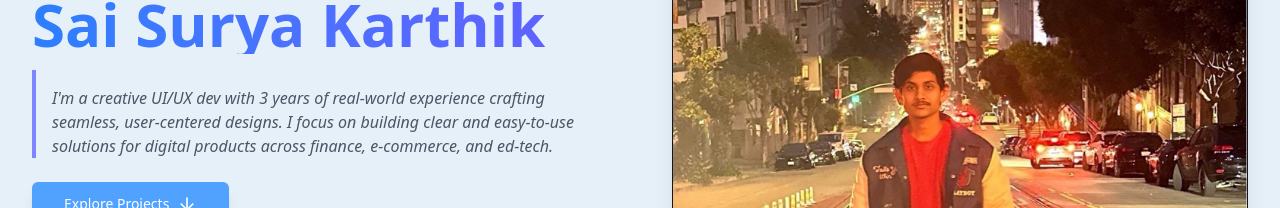
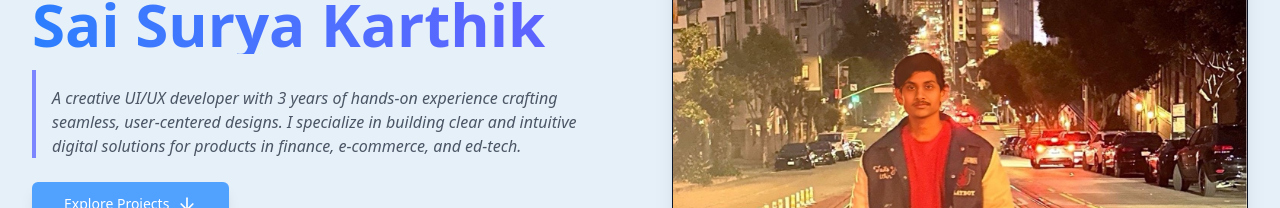
Before and after one commit to P-sskarthik/Portfolio-SSK, a React (Vite) app: page / in a window 1280 px wide. Shown: the part 297-505 px from the top of the page. Built offline with nearby package versions, Linux system fonts and the light colour scheme.

Commit message:
Minior changes

```diff
--- a/src/components/Hero.jsx
+++ b/src/components/Hero.jsx
@@ -62,7 +62,7 @@ const Hero = () => {
     animate={{ opacity: 1, y: 0 }}
     transition={{ delay: 0.8, duration: 0.6 }}
   >
-    I'm a creative UI/UX dev with 3 years of real-world experience crafting seamless, user-centered designs. I focus on building clear and easy-to-use solutions for digital products across finance, e-commerce, and ed-tech.
+    A creative UI/UX developer with 3 years of hands-on experience crafting seamless, user-centered designs. I specialize in building clear and intuitive digital solutions for products in finance, e-commerce, and ed-tech.
   </motion.blockquote>
 
 </div>
```
